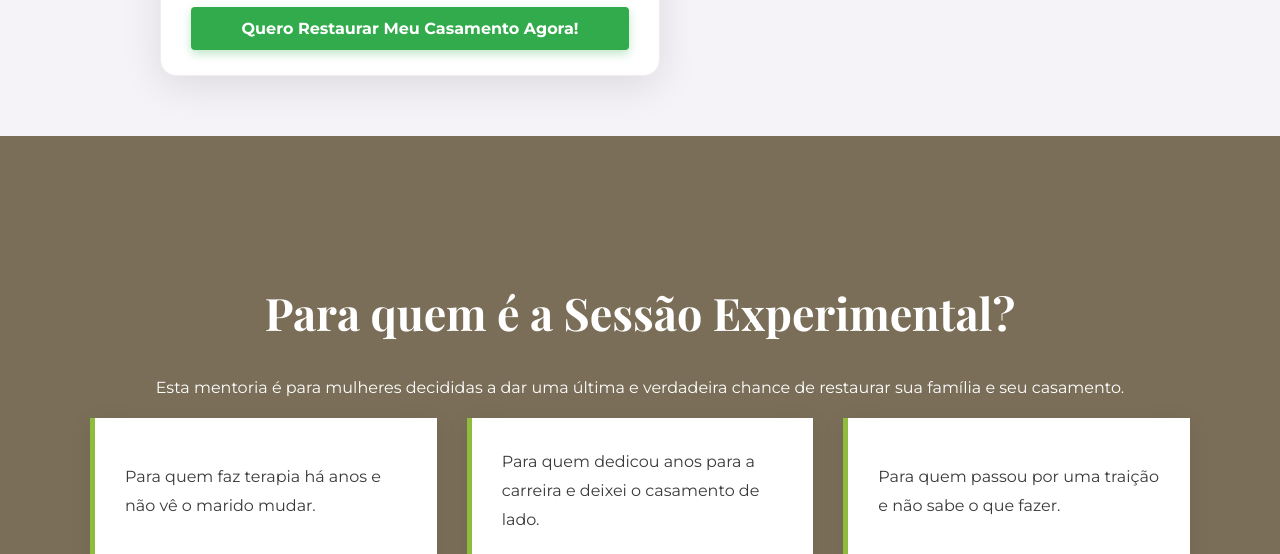
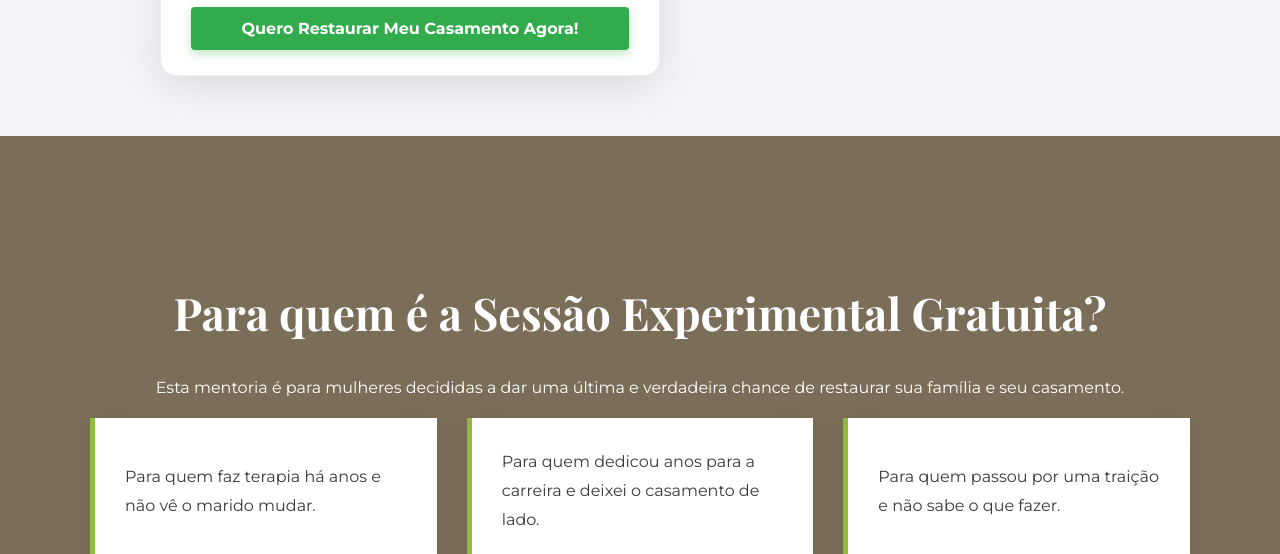
Before and after one commit to MateusZito2024/metodo, a plain HTML site: page index.html in a window 1280 px wide. Shown: the part 620-1174 px from the top of the page. Drawn offline with nearby package versions, Linux system fonts and the light colour scheme.

Commit message:
Update index.html

```diff
--- a/index.html
+++ b/index.html
@@ -399,7 +399,7 @@
 
         <section class="section benefits">
             <div class="container">
-                <h2 class="section-title">Para quem é a Sessão Experimental?</h2>
+                <h2 class="section-title">Para quem é a Sessão Experimental Gratuita?</h2>
                 <p class="section-subtitle">Esta mentoria é para mulheres decididas a dar uma última e verdadeira chance de restaurar sua família e seu casamento.</p>
 
                 <div class="benefits-grid">
```
